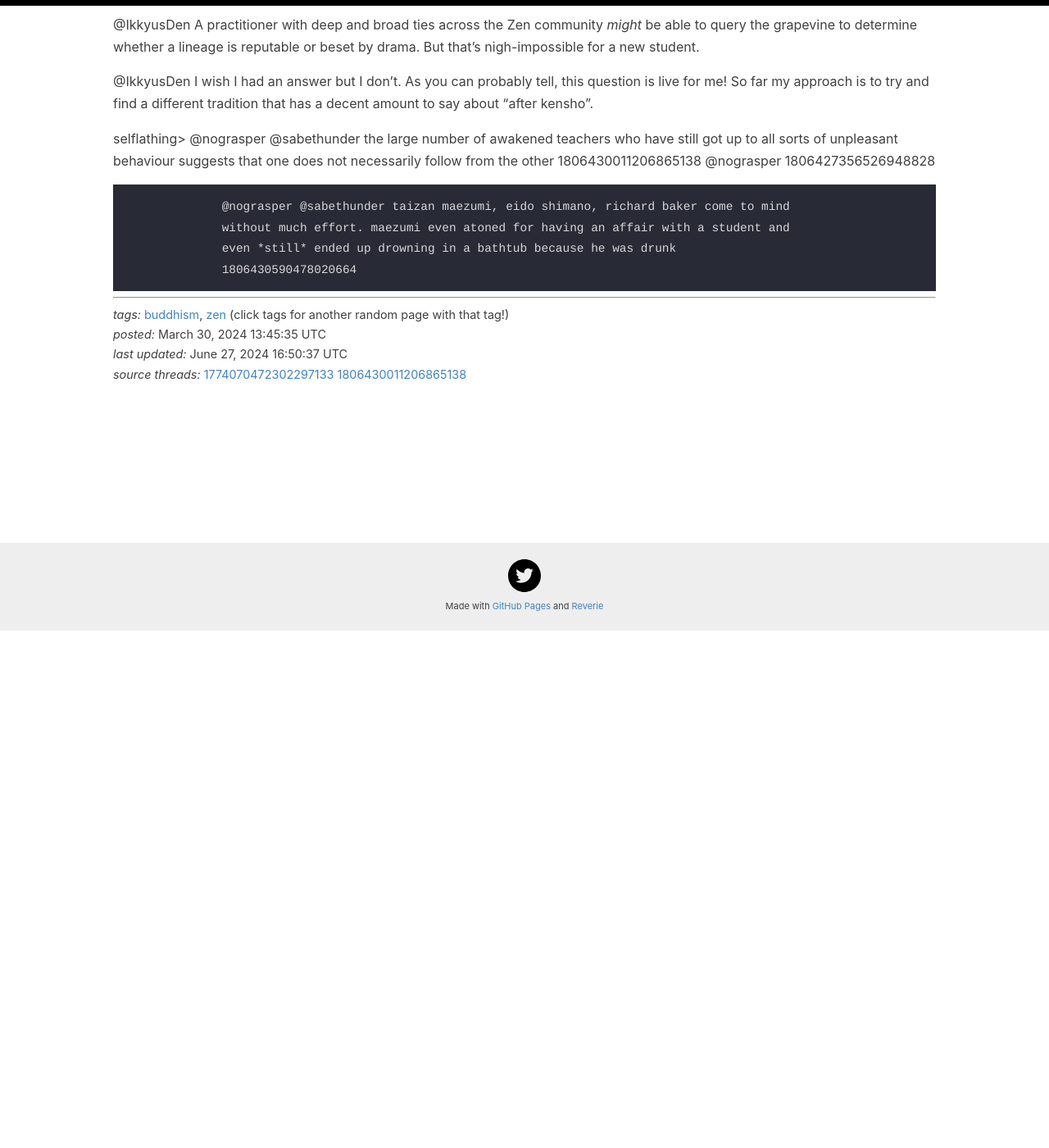
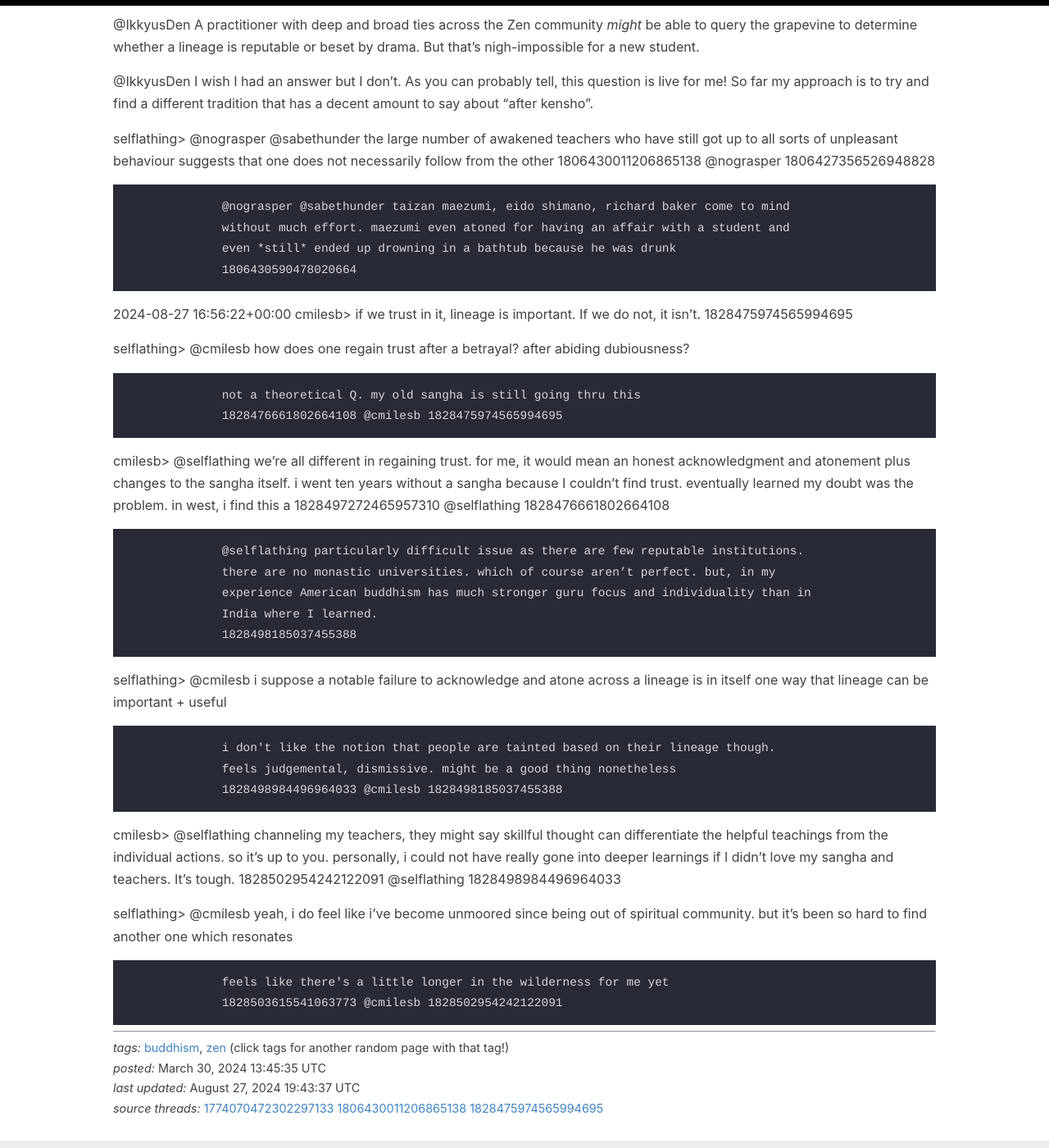
Before and after one commit to helgridly/canonize, a Jekyll site: the page built from drafts/qualms-zen-transmission.md, in a window 1280 px wide and 1400 px high, scrolled down 631 px. Shown: the whole window at 82% size. Built offline with Jekyll 4.4.1, drawn with Linux system fonts in a browser that asks for light colours.

Commit message:
239 left to review

```diff
--- a/drafts/qualms-zen-transmission.md
+++ b/drafts/qualms-zen-transmission.md
@@ -2,10 +2,10 @@
 layout: canon
 title: qualms with Zen transmission
 creation_date: 2024-03-30 13:45:35+00:00
-last_updated: 2024-06-27 16:50:37+00:00
-mentions: ['IkkyusDen', 'sabethunder']
+last_updated: 2024-08-27 19:43:37+00:00
+mentions: ['IkkyusDen', 'sabethunder', 'cmilesb']
 tags: ['buddhism', 'zen']
-sources: ['1774070472302297133', '1806430011206865138']
+sources: ['1774070472302297133', '1806430011206865138', '1828475974565994695']
 ---
 
 (I have some difficult feelings about Zen transmission, and whether it means anything, that I might write up one day.)
@@ -38,3 +38,43 @@ selflathing>     @nograsper @sabethunder the large number of awakened teachers w
                  without much effort. maezumi even atoned for having an affair with a student and
                  even *still* ended up drowning in a bathtub because he was drunk
                  1806430590478020664
+
+2024-08-27 16:56:22+00:00
+cmilesb>         if we trust in it, lineage is important. If we do not, it isn’t.
+                 1828475974565994695
+
+selflathing>     @cmilesb how does one regain trust after a betrayal? after abiding dubiousness?
+
+                 not a theoretical Q. my old sangha is still going thru this
+                 1828476661802664108 @cmilesb 1828475974565994695
+
+cmilesb>         @selflathing we’re all different in regaining trust. for me, it would mean an
+                 honest acknowledgment and atonement plus changes to the sangha itself. i went ten
+                 years without a sangha because I couldn’t find trust. eventually learned my doubt
+                 was the problem. in west, i find this a
+                 1828497272465957310 @selflathing 1828476661802664108
+
+                 @selflathing particularly difficult issue as there are few reputable institutions.
+                 there are no monastic universities. which of course aren’t perfect. but, in my
+                 experience American buddhism has much stronger guru focus and individuality than in
+                 India where I learned.
+                 1828498185037455388
+
+selflathing>     @cmilesb i suppose a notable failure to acknowledge and atone across a lineage is
+                 in itself one way that lineage can be important + useful
+
+                 i don't like the notion that people are tainted based on their lineage though.
+                 feels judgemental, dismissive. might be a good thing nonetheless
+                 1828498984496964033 @cmilesb 1828498185037455388
+
+cmilesb>         @selflathing channeling my teachers, they might say skillful thought can
+                 differentiate the helpful teachings from the individual actions. so it’s up to you.
+                 personally, i could not have really gone into deeper learnings if I didn’t love my
+                 sangha and teachers. It’s tough.
+                 1828502954242122091 @selflathing 1828498984496964033
+
+selflathing>     @cmilesb yeah, i do feel like i've become unmoored since being out of spiritual
+                 community. but it's been so hard to find another one which resonates
+
+                 feels like there's a little longer in the wilderness for me yet
+                 1828503615541063773 @cmilesb 1828502954242122091
```
Also changed, not shown: canon/immaculate-timeline.md (added, +45 -0 lines), canon/rave-apples.md (added, +17 -0 lines), canon/therapy-language.md (added, +19 -0 lines), canon/tpot-howto.md (added, +35 -0 lines), canon/villain-laugh.md (added, +11 -0 lines), images/hit-da-bricks.jpeg (added).
